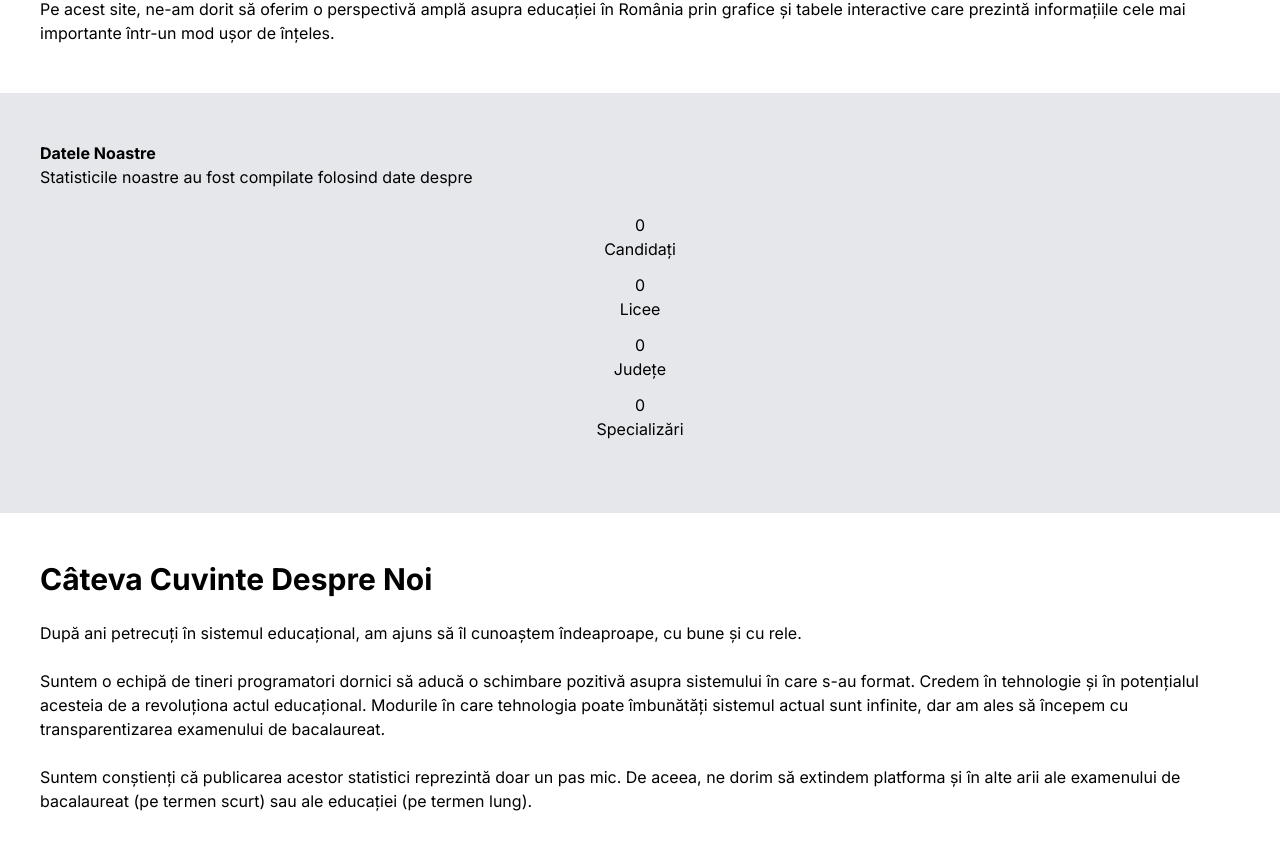
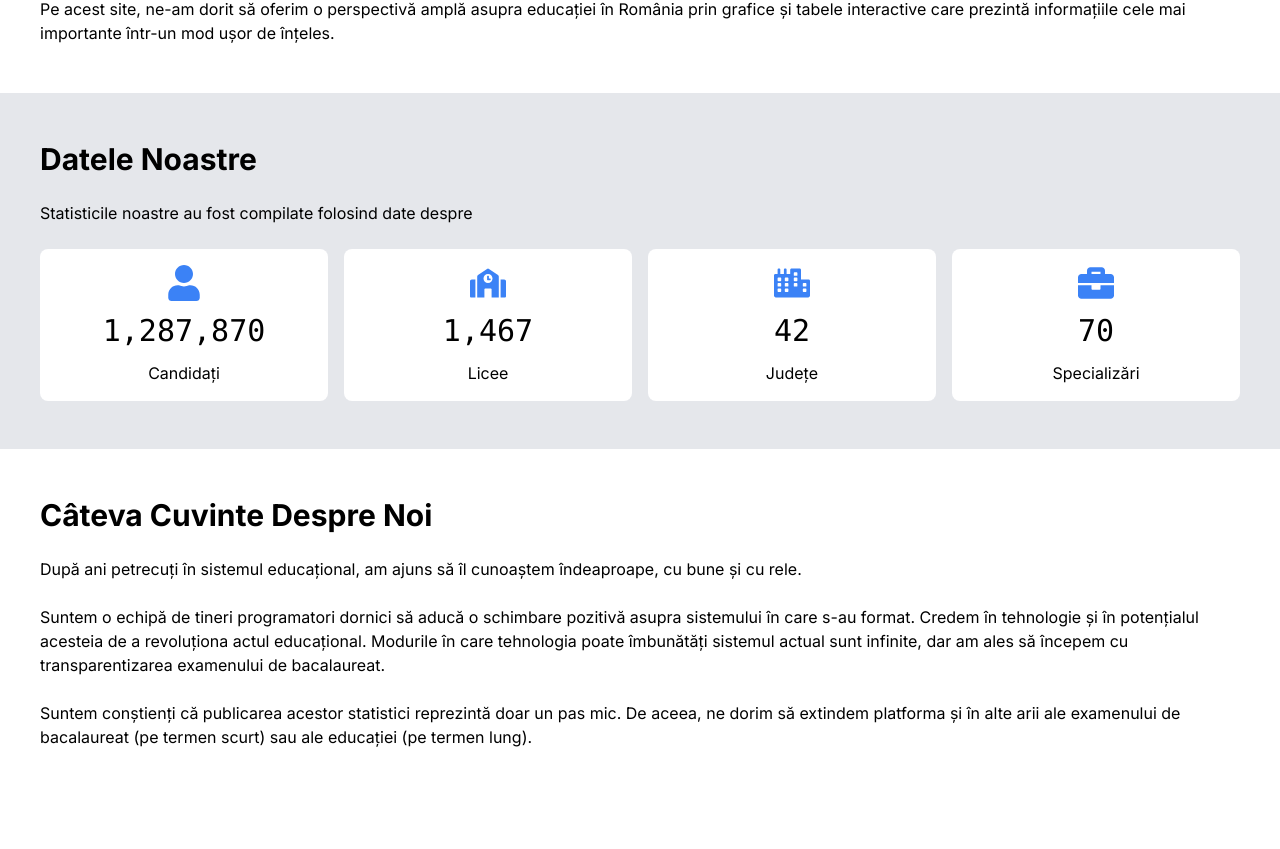
Before and after one commit to Tiberiu02/bacplus, a Next.js app: page / in a window 1280 px wide. Shown: the part 1212-2061 px from the top of the page. After the commit the page ends 2009 px from the top, so only its background shows below. Built offline with nearby package versions, Linux system fonts and the light colour scheme.

Commit message:
animatie statistici

```diff
--- a/src/app/page.tsx
+++ b/src/app/page.tsx
@@ -1,6 +1,9 @@
+"use client";
+
 import LinkButton from "@/components/LinkButton";
 import { Navbar } from "@/components/Navbar";
-import { PropsWithChildren } from 'react'
+import { PropsWithChildren, useState, useEffect } from 'react'
+import { FaUser, FaSchool, FaCity, FaBriefcase } from 'react-icons/fa'
 
 import Image from "next/image";
 import Link from "next/link";
@@ -13,6 +16,30 @@ function Section( { children, className }: PropsWithChildren<{ className?: strin
       <div className="container flex flex-col gap-6">
         {children}
       </div>
+    </div>
+  )
+}
+
+function CountUp( { children, finalNumber, caption, duration, className }: PropsWithChildren<{ finalNumber: number, caption?: string, duration: number, className?: string }> ){
+  const [value, setValue] = useState( '0' );
+  const [start, setStart] = useState( +(new Date()) );
+
+  function update(){
+    let x = Math.min( 1, (+(new Date()) - start) / duration );
+
+    setValue( Math.floor( finalNumber * x ).toLocaleString() );
+
+    if( x < 1 )
+      setTimeout( update, 25 );
+  }
+
+  useEffect( update, [] );
+
+  return (
+    <div className={"flex flex-col gap-3 items-center bg-white rounded-lg p-4 " + (className ? className : '')}>
+      {children}
+      <span className="text-3xl font-mono">{value}</span>
+      <span className="text-md">{caption}</span>
     </div>
   )
 }
@@ -46,6 +73,7 @@ export default function Home() {
         <h2 className="text-3xl font-bold">
           De Ce?
         </h2>
+
         <blockquote className="">
           <p className="text-xl">
             Investiția în educație plătește mereu cea mai bună dobândă.
@@ -57,12 +85,14 @@ export default function Home() {
             </cite>
           </footer>
         </blockquote>
+
         <p>
           Bacalaureatul este cel mai important examen din sistemul educațional
           românesc. Totodată, rezultatele la bac reprezintă singurele date
           numerice disponibile care reflectă situația învățământului la nivel
           național.
         </p>
+
         <p>
           Anual, pe <a className="text-blue-500 hover:underline" href="http://bacalaureat.edu.ro">site-ul</a> oferit de
           Ministerul Educației sunt disponibile listele cu rezultatele
@@ -73,6 +103,7 @@ export default function Home() {
           date statistice precum clasamentele județelor și ale liceelor, dar
           și informații detaliate despre fiecare județ și liceu.
         </p>
+
         <p>
           Pe acest site, ne-am dorit să oferim o perspectivă amplă asupra
           educației în România prin grafice și tabele interactive care
@@ -82,77 +113,37 @@ export default function Home() {
       </Section>
 
       <Section className="bg-gray-200">
-        <div className="row">
-          <div className="col">
-            <h2>
-              <b>Datele Noastre</b>
-            </h2>
-            <p>Statisticile noastre au fost compilate folosind date despre</p>
-          </div>
-        </div>
-        <div className="row text-center mb-3">
-          <div className="col-sm-6 col-lg-3 mb-3">
-            <div className="counter">
-              <i className="fa fa-user fa-2x"></i>
-              <h2
-                className="timer count-title count-number"
-                data-to="1287870"
-                data-speed="2500"
-              >
-                0
-              </h2>
-              <p className="count-text ">Candidați</p>
-            </div>
-          </div>
-          <div className="col-sm-6 col-lg-3 mb-3">
-            <div className="counter">
-              <i className="fa fa-school fa-2x"></i>
-              <h2
-                className="timer count-title count-number"
-                data-to="1467"
-                data-speed="3000"
-              >
-                0
-              </h2>
-              <p className="count-text ">Licee</p>
-            </div>
-          </div>
-          <div className="col-sm-6 col-lg-3 mb-3">
-            <div className="counter">
-              <i className="fa fa-city fa-2x"></i>
-              <h2
-                className="timer count-title count-number"
-                data-to="42"
-                data-speed="3500"
-              >
-                0
-              </h2>
-              <p className="count-text ">Județe</p>
-            </div>
-          </div>
-          <div className="col-sm-6 col-lg-3 mb-3">
-            <div className="counter">
-              <i className="fa fa-briefcase fa-2x"></i>
-              <h2
-                className="timer count-title count-number"
-                data-to="70"
-                data-speed="4000"
-              >
-                0
-              </h2>
-              <p className="count-text ">Specializări</p>
-            </div>
-          </div>
+        <h2 className="text-3xl font-bold">
+          Datele Noastre
+        </h2>
+
+        <p>Statisticile noastre au fost compilate folosind date despre</p>
+
+        <div className="grid lg:grid-cols-4 md:grid-cols-2 grid-cols-1 gap-4">
+          <CountUp caption="Candidați" finalNumber={1287870} duration={2500} className="basis-1/4">
+            <FaUser className="text-4xl text-blue-500"/>
+          </CountUp>
+          <CountUp caption="Licee" finalNumber={1467} duration={3000} className="basis-1/4">
+            <FaSchool className="text-4xl text-blue-500"/>
+          </CountUp>
+          <CountUp caption="Județe" finalNumber={42} duration={3500} className="basis-1/4">
+            <FaCity className="text-4xl text-blue-500"/>
+          </CountUp>
+          <CountUp caption="Specializări" finalNumber={70} duration={4000} className="basis-1/4">
+            <FaBriefcase className="text-4xl text-blue-500"/>
+          </CountUp>
         </div>
       </Section>
       <Section id="about" className="">
         <h2 className="text-3xl font-bold">
           Câteva Cuvinte Despre Noi
         </h2>
+
         <p>
           După ani petrecuți în sistemul educațional, am ajuns să îl cunoaștem
           îndeaproape, cu bune și cu rele.
         </p>
+
         <p>
           Suntem o echipă de tineri programatori dornici să aducă o schimbare
           pozitivă asupra sistemului în care s-au format. Credem în tehnologie
@@ -161,6 +152,7 @@ export default function Home() {
           infinite, dar am ales să începem cu transparentizarea examenului de
           bacalaureat.
         </p>
+
         <p>
           Suntem conștienți că publicarea acestor statistici reprezintă doar
           un pas mic. De aceea, ne dorim să extindem platforma și în alte arii
```
